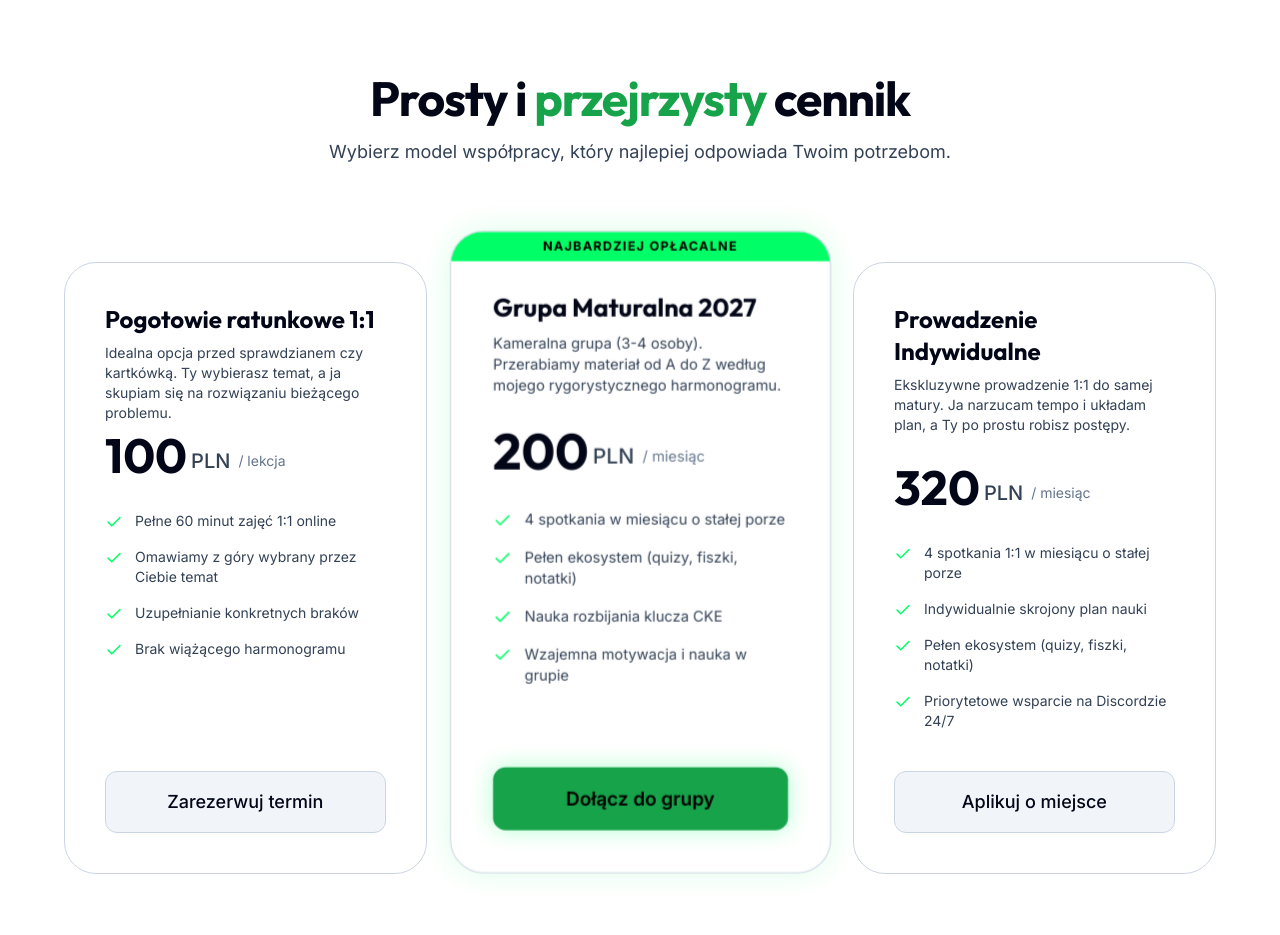
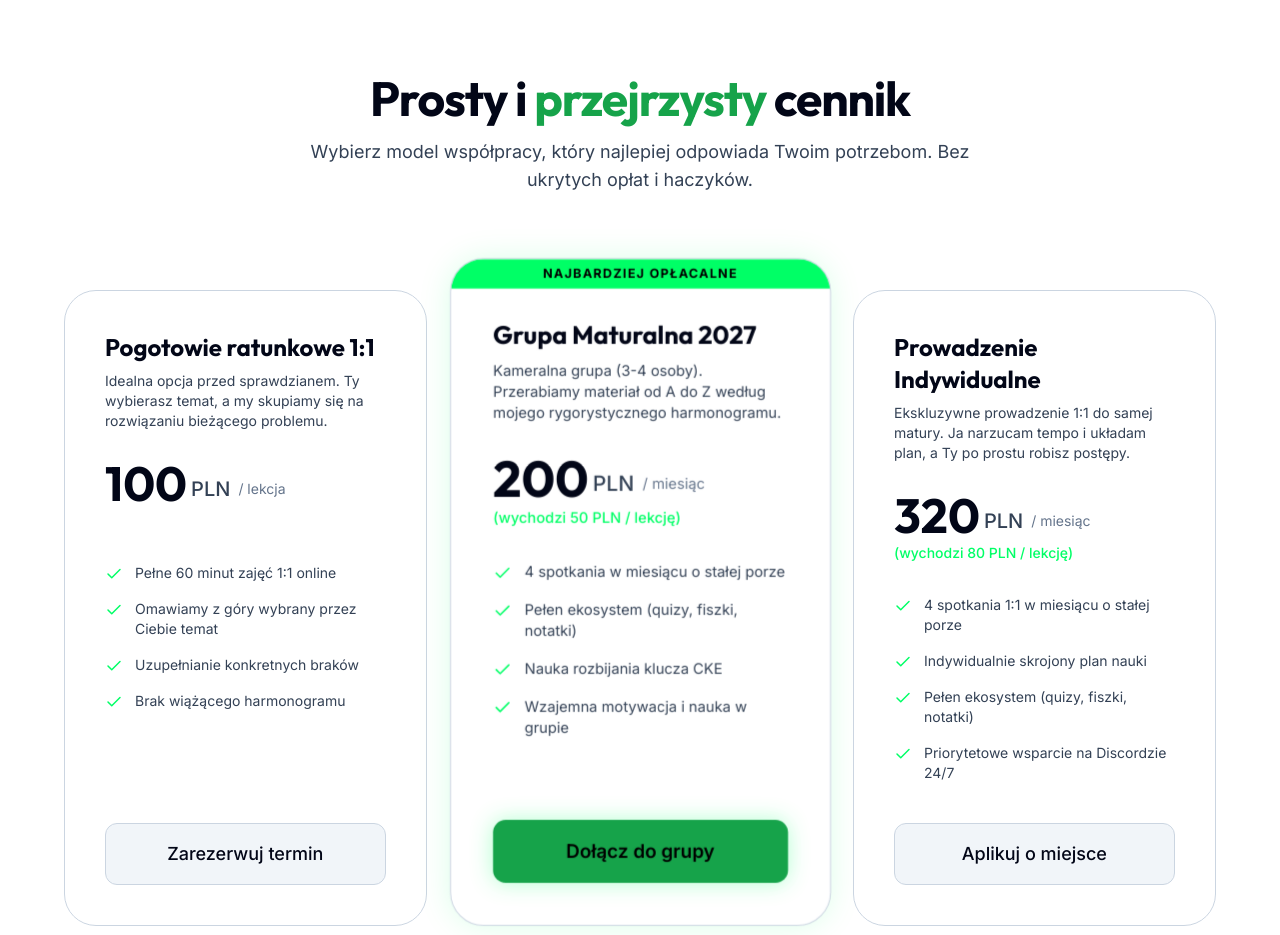
Before and after one commit to taachii/biolearn-landing, a Next.js app: page / in a window 1280 px wide. Shown: the part 4600-5535 px from the top of the page. Built offline with nearby package versions, Linux system fonts and the light colour scheme.

Commit message:
feat: add price per lesson breakdown to monthly packages in Cennik

```diff
--- a/components/sections/CennikSection.tsx
+++ b/components/sections/CennikSection.tsx
@@ -14,7 +14,8 @@ const PACKAGES = [
     name: "Pogotowie ratunkowe 1:1",
     price: "100",
     period: "/ lekcja",
-    description: "Idealna opcja przed sprawdzianem czy kartkówką. Ty wybierasz temat, a ja skupiam się na rozwiązaniu bieżącego problemu.",
+    pricePerLesson: null,
+    description: "Idealna opcja przed sprawdzianem. Ty wybierasz temat, a my skupiamy się na rozwiązaniu bieżącego problemu.",
     features: [
       "Pełne 60 minut zajęć 1:1 online",
       "Omawiamy z góry wybrany przez Ciebie temat",
@@ -28,6 +29,7 @@ const PACKAGES = [
     name: "Grupa Maturalna 2027",
     price: "200",
     period: "/ miesiąc",
+    pricePerLesson: "(wychodzi 50 PLN / lekcję)",
     description: "Kameralna grupa (3-4 osoby). Przerabiamy materiał od A do Z według mojego rygorystycznego harmonogramu.",
     features: [
       "4 spotkania w miesiącu o stałej porze",
@@ -42,6 +44,7 @@ const PACKAGES = [
     name: "Prowadzenie Indywidualne",
     price: "320",
     period: "/ miesiąc",
+    pricePerLesson: "(wychodzi 80 PLN / lekcję)",
     description: "Ekskluzywne prowadzenie 1:1 do samej matury. Ja narzucam tempo i układam plan, a Ty po prostu robisz postępy.",
     features: [
       "4 spotkania 1:1 w miesiącu o stałej porze",
@@ -63,7 +66,7 @@ export function CennikSection({ id }: CennikSectionProps) {
             Prosty i <span className="text-neon-green">przejrzysty</span> cennik
           </h2>
           <p className="text-lg text-[var(--color-text-secondary)]">
-            Wybierz model współpracy, który najlepiej odpowiada Twoim potrzebom.
+            Wybierz model współpracy, który najlepiej odpowiada Twoim potrzebom. Bez ukrytych opłat i haczyków.
           </p>
         </AnimateIn>
 
@@ -87,7 +90,8 @@ export function CennikSection({ id }: CennikSectionProps) {
                   <h3 className="font-display text-2xl font-bold mb-2 text-[var(--color-text-primary)]">{pkg.name}</h3>
                   <p className="text-[var(--color-text-secondary)] text-sm mb-6 h-16">{pkg.description}</p>
 
-                  <div className="flex items-end gap-1 mb-8">
+                  <div className="flex flex-col mb-8">
+                    <div className="flex items-end gap-1">
                       <span className="font-display text-5xl font-bold text-[var(--color-text-primary)]">
                         {pkg.price}
                       </span>
@@ -95,6 +99,14 @@ export function CennikSection({ id }: CennikSectionProps) {
                         PLN
                       </span>
                       <span className="text-sm text-[var(--color-text-muted)] ml-1 mb-2">{pkg.period}</span>
+                    </div>
+                    {pkg.pricePerLesson ? (
+                      <span className="text-sm text-[#00FF66] font-medium mt-1">
+                        {pkg.pricePerLesson}
+                      </span>
+                    ) : (
+                      <div className="h-5 mt-1" />
+                    )}
                   </div>
 
                   <ul className="flex flex-col gap-4 mb-10 flex-grow">
```
Lines whose indentation alone changed are shown as unchanged.
